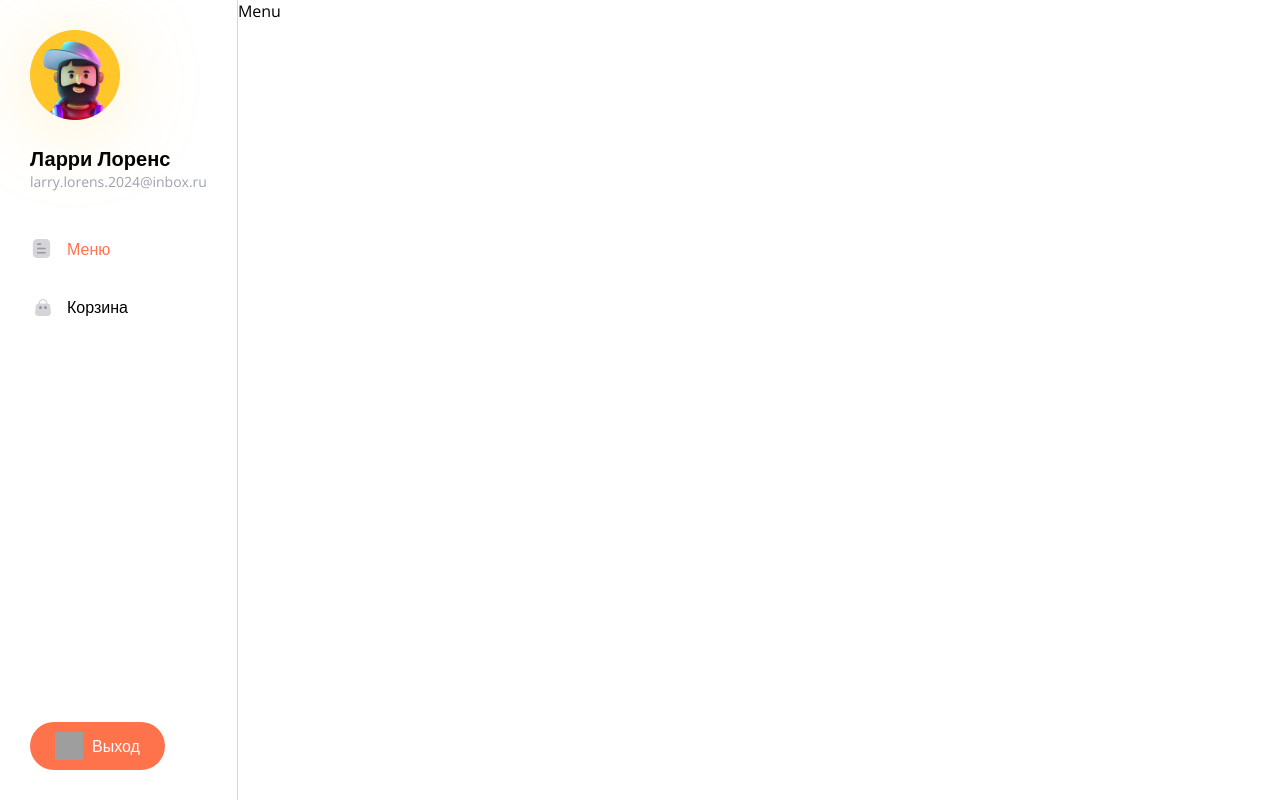
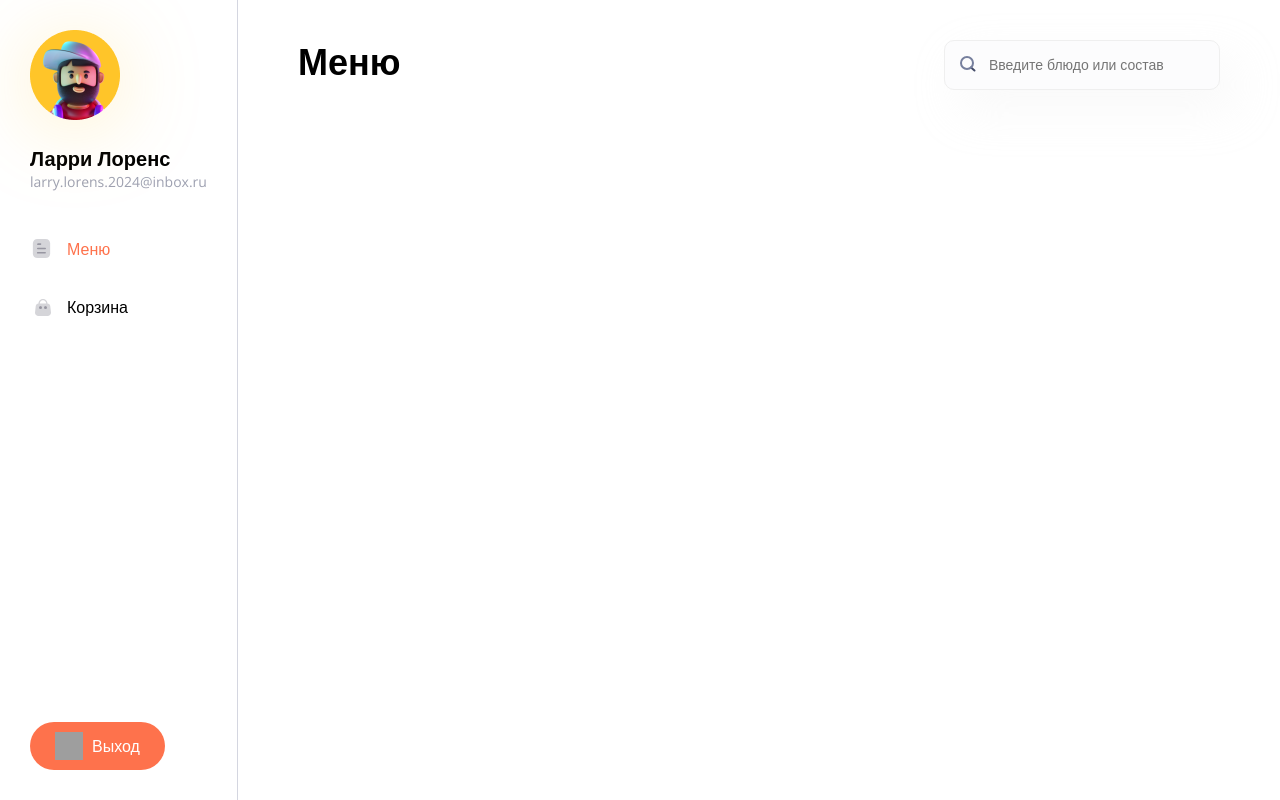
Before and after one commit to ProCodeZero/pizza-app, a React (Vite) app: page / in a window 1280 px wide. Built offline with nearby package versions, Linux system fonts and the light colour scheme; grey boxes are pictures that could not be loaded.

Commit message:
Добавил Header для страницы Меню

```diff
--- /dev/null
+++ b/src/components/Heading/Heading.module.css
@@ -0,0 +1,8 @@
+.h1 {
+  color: var(--primary-text-color);
+  font-size: 36px;
+  font-weight: 600;
+  line-height: 120%;
+  font-style: normal;
+  margin: 0;
+}
--- /dev/null
+++ b/src/components/Heading/Heading.props.ts
@@ -0,0 +1,5 @@
+import { InputHTMLAttributes, ReactNode } from "react";
+
+export interface HeadingProps extends InputHTMLAttributes<HTMLHeadingElement> {
+  children: ReactNode;
+}
--- /dev/null
+++ b/src/components/Heading/Heading.tsx
@@ -0,0 +1,12 @@
+import styles from "./Heading.module.css";
+import cn from "classnames";
+import { HeadingProps } from "./Heading.props";
+
+function Heading({ className, children, ...props }: HeadingProps) {
+  return (
+    <h1 className={cn(className, styles.h1)} {...props}>
+      {children}
+    </h1>
+  );
+}
+export default Heading;
--- /dev/null
+++ b/src/components/Search/Search.module.css
@@ -0,0 +1,21 @@
+.input {
+  font-size: 14px;
+  font-style: normal;
+  font-weight: 400;
+  padding: 16px 30px 16px 44px;
+  min-width: 200px;
+  color: var(--primary-text-color);
+  background-color: #fcfcfd;
+  border: 1px solid #efefef;
+  border-radius: 10px;
+  box-shadow: 15px 20px 45px 0px rgba(233, 233, 233, 0.25);
+}
+
+.input-wrapper {
+  position: relative;
+}
+.icon {
+  position: absolute;
+  left: 16px;
+  top: 16px;
+}
--- /dev/null
+++ b/src/components/Search/Search.props.ts
@@ -0,0 +1,5 @@
+import { InputHTMLAttributes } from "react";
+
+export interface SearchProps extends InputHTMLAttributes<HTMLInputElement> {
+  isValid?: boolean;
+}
--- /dev/null
+++ b/src/components/Search/Search.tsx
@@ -0,0 +1,23 @@
+import { forwardRef } from "react";
+import styles from "./Search.module.css";
+import cn from "classnames";
+import { SearchProps } from "./Search.props";
+
+const Search = forwardRef<HTMLInputElement, SearchProps>(function Input(
+  { className, isValid = true, ...props },
+  ref
+) {
+  return (
+    <div className={styles["input-wrapper"]}>
+      <input
+        {...props}
+        ref={ref}
+        className={cn(className, styles["input"], {
+          [styles["invalid"]]: !isValid,
+        })}
+      />
+      <img className={styles.icon} src="/search-icon.svg" alt="Иконка поиска" />
+    </div>
+  );
+});
+export default Search;
--- a/src/layout/Layout/Layout.module.css
+++ b/src/layout/Layout/Layout.module.css
@@ -1,6 +1,11 @@
 .layout {
   display: flex;
   min-height: 100vh;
+}
+
+.content {
+  padding: 40px 60px;
+  width: 100%;
 }
 
 .sidebar {
--- a/src/layout/Layout/Layout.tsx
+++ b/src/layout/Layout/Layout.tsx
@@ -45,7 +45,7 @@
           Выход
         </Button>
       </div>
-      <div>
+      <div className={styles.content}>
         <Outlet />
       </div>
     </div>
--- /dev/null
+++ b/src/pages/Menu/Menu.module.css
@@ -0,0 +1,4 @@
+.head {
+  display: flex;
+  justify-content: space-between;
+}
--- a/src/pages/Menu/Menu.tsx
+++ b/src/pages/Menu/Menu.tsx
@@ -1,3 +1,11 @@
+import Heading from "../../components/Heading/Heading";
+import Search from "../../components/Search/Search";
+import styles from "./Menu.module.css";
 export function Menu() {
-  return <>Menu</>;
+  return (
+    <div className={styles.head}>
+      <Heading>Меню</Heading>
+      <Search placeholder="Введите блюдо или состав" />
+    </div>
+  );
 }
```
Also changed, not shown: src/App.tsx (deleted, +0 -16 lines), public/search-icon.svg (added).
